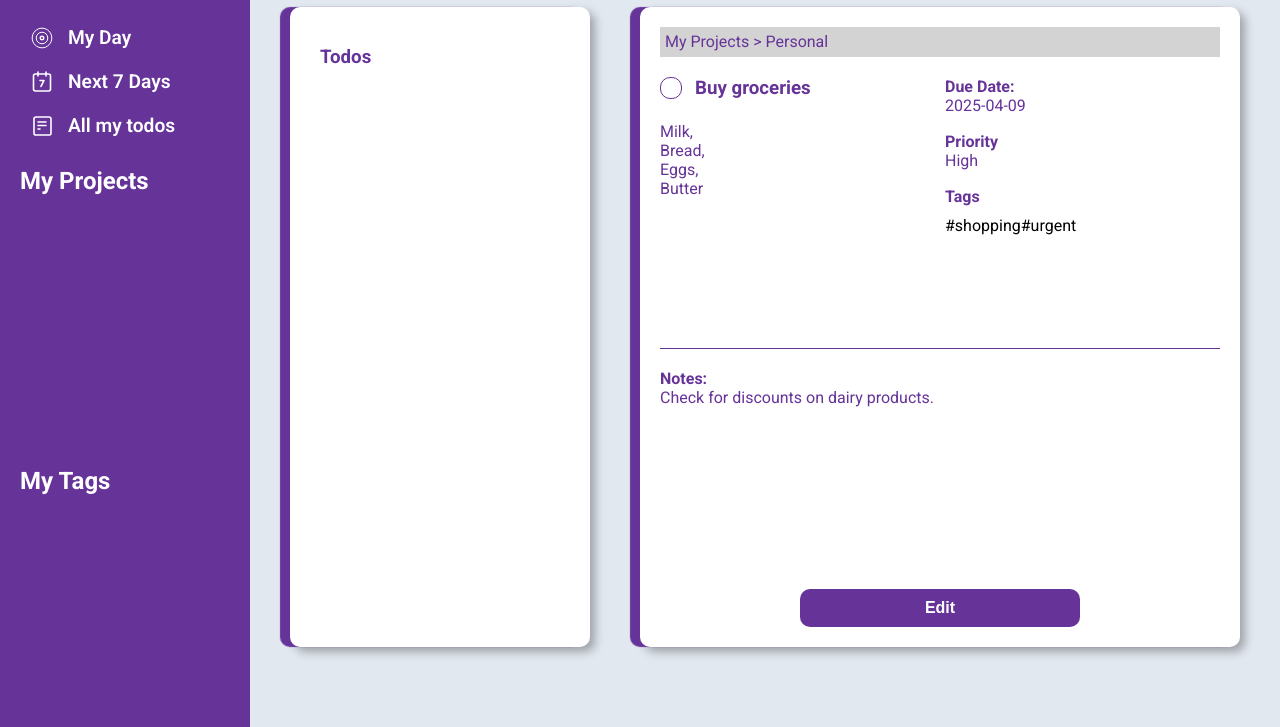
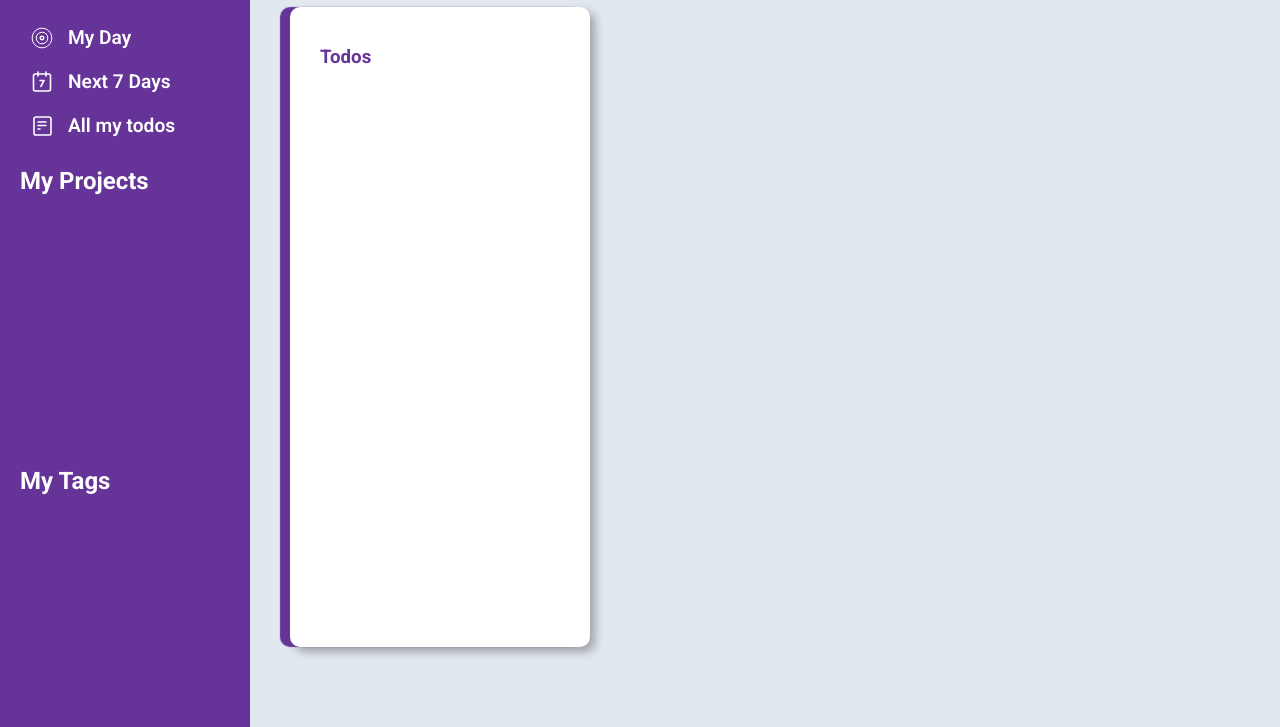
Before and after one commit to JoeyParshley/odin-todoList, a plain HTML site: page src/template.html in a window 1280 px wide. Shown: the part 73-800 px from the top of the page. Drawn offline with Linux system fonts and the light colour scheme.

Commit message:
Hide todo details when one is not selected in Todos list

```diff
--- a/src/project.js
+++ b/src/project.js
@@ -139,6 +139,7 @@ export function buildTagList() {
  */
 
 export function showProjectDetails(project) {
+    const todoDetails = document.querySelector("#todo-details");
     const projectTitleH3 = document.querySelector("#project-title");
     const projectTitle = project.projectName;
     const todosWrapper = document.querySelector("#todos-wrapper");
@@ -154,6 +155,7 @@ export function showProjectDetails(project) {
     // append the h3 to the todos wrapper
     todosWrapper.appendChild(todosH3);
     todosWrapper.appendChild(todosList);
-
+    if (!todoDetails.classList.contains("inactive"))
+        todoDetails.classList.add("inactive");
     buildTodoList(project);
 }
--- a/src/styles/style.css
+++ b/src/styles/style.css
@@ -197,6 +197,9 @@ a {
                             }
                         }
                     }
+                    &.inactive {
+                        display: none;
+                    }
                 }
             }
         }
--- a/src/template.html
+++ b/src/template.html
@@ -374,49 +374,42 @@
                 <div class="projects">
                     <h3 id="project-title"></h3>
                     <div class="todos">
+                        <!-- Todos list (Project Details) -->
                         <div id="todos-wrapper" class="todo main">
                             <h3>Todos</h3>
                             <ul class="todo-list"></ul>
                         </div>
-                        <div id="todo-details" class="todo details">
+                        <!-- Todo Details-->
+                        <div id="todo-details" class="todo details inactive">
                             <div class="breadcrumbs">
-                                <span id="breadcrumbs">
-                                    My Projects > Personal
-                                </span>
+                                <span id="breadcrumbs"> </span>
                             </div>
                             <div class="details-wrapper">
                                 <div class="details title description">
                                     <div class="checkbox"></div>
                                     <div>
-                                        <h3 id="detail-name">Buy groceries</h3>
+                                        <h3 id="detail-name"></h3>
                                     </div>
-                                    <p id="detail-description">
-                                        Milk, Bread, Eggs, Butter
-                                    </p>
+                                    <p id="detail-description"></p>
                                 </div>
                                 <div class="details dueDate priority tags">
                                     <div class="details dueDate">
                                         <h4>Due Date:</h4>
-                                        <p id="detail-dueDate">2025-04-09</p>
+                                        <p id="detail-dueDate"></p>
                                     </div>
                                     <div class="details priority">
                                         <h4>Priority</h4>
-                                        <p id="detail-priority">High</p>
+                                        <p id="detail-priority"></p>
                                     </div>
                                     <div class="details tags">
                                         <h4>Tags</h4>
-                                        <div id="detail-tags">
-                                            <span class="tag">#shopping</span
-                                            ><span class="tag">#urgent</span>
-                                        </div>
+                                        <div id="detail-tags"></div>
                                     </div>
                                 </div>
                             </div>
                             <div class="details notes">
                                 <h4>Notes:</h4>
-                                <p id="detail-notes">
-                                    Check for discounts on dairy products.
-                                </p>
+                                <p id="detail-notes"></p>
                             </div>
                             <button id="edit-button">Edit</button>
                         </div>
--- a/src/todo.js
+++ b/src/todo.js
@@ -101,6 +101,7 @@ export class Todo {
  * @param {string}          projectName      The name of the project the todo item belongs to.
  */
 export function showTodoDetails(todo, projectName) {
+    const todoDetails = document.querySelector("#todo-details");
     const breadcrumbsElement = document.querySelector("#breadcrumbs");
     const todoNameH3 = document.querySelector("#detail-name");
     const todoDescriptionP = document.querySelector("#detail-description");
@@ -127,6 +128,7 @@ export function showTodoDetails(todo, projectName) {
         span.textContent = `#${tag}`;
         todoTagsWrapper.appendChild(span);
     });
+    todoDetails.classList.remove("inactive");
 }
 
 /**
@@ -136,8 +138,8 @@ export function showTodoDetails(todo, projectName) {
  * @param {Event} e - The event object from the click event.
  */
 export function buildTodoDetailsDom(e) {
+    const target = e.target;
     e.preventDefault();
-    const target = e.target;
     if (target.tagName === "A") {
         const todoId = target.getAttribute("data-todo-id");
         const projectId = target.getAttribute("data-project-id");
@@ -165,8 +167,8 @@ export function buildTodoDetailsDom(e) {
  * @param {string} project.todos[].title - The title of the todo item.
  */
 export function buildTodoList(project) {
+    const todoList = document.querySelector("#todos-wrapper .todo-list");
     project.todos.forEach((todo) => {
-        const todoList = document.querySelector("#todos-wrapper .todo-list");
         const todoListItem = document.createElement("li");
         const todoListItemLink = document.createElement("a");
         const todoCheckbox = document.createElement("div");
```
